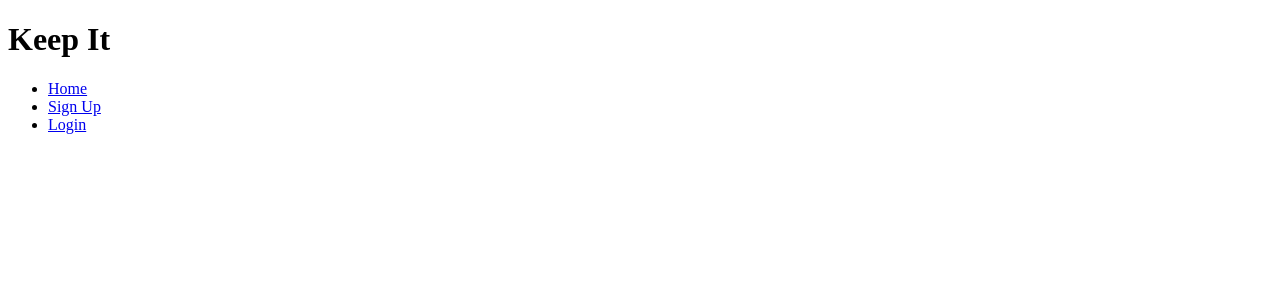
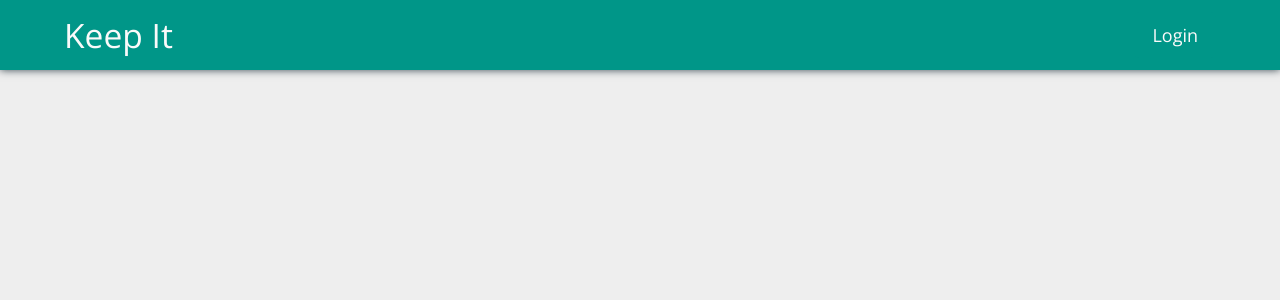
Before and after one commit to castilhoin/keep-it, a Python web app: template app/templates/base.html in a window 1280 px wide. Shown: the top 300 px of the page. Run offline with Jinja, Linux system fonts and the light colour scheme; the template is opened without the code that fills it, so the values that code supplies are empty.

Commit message:
Start header

```diff
--- /dev/null
+++ b/app/static/css/base.css
@@ -0,0 +1,20 @@
+:root {
+  --default-theme-primary: #009688;
+  --default-theme-primary-dark: #00675B;
+  --default-theme-secondary: #FF8A65;
+  --default-theme-text-light: #FAFAFA;
+  --default-theme-text-dark: #37474F;
+  --default-theme-gray-1: #EEEEEE;
+  --default-theme-gray-2: #e0e0e0;
+  --default-theme-gray-3: #BCBCBC;
+  --default-theme-gray-4: #AEAEAE;
+}
+body {
+  background: var(--default-theme-gray-1);
+  font-size: 12px;
+  font-family: 'Open Sans', Arial, Helvetica, sans-serif;
+}
+.container {
+  width: 90%;
+  margin: 0 auto;
+}
--- /dev/null
+++ b/app/static/css/reset.css
@@ -0,0 +1,10 @@
+*,
+*:before,
+*:after {
+  margin: 0;
+  padding: 0;
+  box-sizing: border-box;
+}
+html, body {
+  margin: 0;
+}
--- /dev/null
+++ b/app/static/css/style.css
@@ -0,0 +1,85 @@
+.header {
+  background: var(--default-theme-primary);
+  width: 100%;
+  position: fixed;
+  box-shadow: 0 0 8px var(--default-theme-text-dark);
+  top: 0;
+  padding: 1em 0;
+}
+.header .header-content {
+  display: flex;
+  flex-direction: row;
+  justify-content: space-between;
+}
+.header .header-brand a {
+  color: var(--default-theme-text-light);
+  font-size: 2.8em;
+  text-decoration: none;
+}
+.header .nav-btn {
+  border-radius: 50%;
+  width: 50px;
+  height: 50px;
+  cursor: pointer;
+  transition: background 0.3s;
+}
+.header .nav-btn:hover {
+  background: var(--default-theme-primary-dark);
+}
+.header .btn-hamburger {
+  display: block;
+  background: var(--default-theme-text-light);
+  width: 26px;
+  height: 3px;
+  position: relative;
+  top: 24px;
+  left: 13px;
+  transition: .8s ease-in-out;
+}
+.header .btn-hamburger:before,
+.header .btn-hamburger:after {
+  background: var(--default-theme-text-light);
+  content: '';
+  display: block;
+  width: 100%;
+  height: 100%;
+  position: absolute;
+  transition: .5s ease-in-out;
+}
+.header .btn-hamburger:before {
+  top: -8px;
+}
+.header .btn-hamburger:after {
+  bottom: -8px;
+}
+.nav-btn-checkbox {
+  display: none;
+}
+.nav-btn-checkbox:checked ~ .header .btn-hamburger {
+  transform: rotate(45deg);
+}
+.nav-btn-checkbox:checked ~ .header .btn-hamburger:before {
+  transform: rotate(90deg);
+  top: 0;
+}
+.nav-btn-checkbox:checked ~ .header .btn-hamburger:after {
+  transform: rotate(90deg);
+  bottom: 0;
+}
+.nav-btn-checkbox:checked ~ .nav .nav-list {
+  opacity: 1;
+  visibility: visible;
+}
+.header .header-content .login-btn a {
+  color: var(--default-theme-text-light);
+  background: var(--default-theme-primary);
+  font-size: 1.5em;
+  text-decoration: none;
+  padding: .6em 1em;
+  display: block;
+  border-radius: 5px;
+  transition: background .5s ease-in-out;
+}
+.header .header-content .login-btn a:hover {
+  background: var(--default-theme-primary-dark);
+}
--- a/app/templates/base.html
+++ b/app/templates/base.html
@@ -3,18 +3,33 @@
 <head>
   <meta charset="UTF-8">
   <meta name="viewport" content="width=device-width, initial-scale=1.0">
+  <link href="https://fonts.googleapis.com/css2?family=Open+Sans:wght@400;700&display=swap" rel="stylesheet">
+  <link rel="stylesheet" href="../static/css/reset.css">
+  <link rel="stylesheet" href="../static/css/base.css">
+  <link rel="stylesheet" href="../static/css/style.css">
   <title>{% block page_title %}{% endblock page_title %} | Keep It</title>
 </head>
 <body>
-  <header>
-    <h1>Keep It</h1>
-    <ul>
-      <li><a href="{{ url_for('site.index') }}">Home</a></li>
-      <li><a href="{{ url_for('site.signup') }}">Sign Up</a></li>
-      <li><a href="{{ url_for('site.login') }}">Login</a></li>
-    </ul>
+  <input type="checkbox" id="nav-btn-checkbox" class="nav-btn-checkbox">
+  <header class="header">
+    <div class="header-content container">
+      <div class="header-brand">
+        <a href="{{ url_for('site.index') }}">Keep It</a>
+      </div>
+      {% if current_user.is_authenticated %}
+        <label for="nav-btn-checkbox" class="nav-btn">
+          <span class="btn-hamburger"></span>
+        </label>
+      {% else %}
+        <div class="login-btn">
+          <a href="{{ url_for('site.login') }}">Login</a>
+        </div>
+      {% endif %}
+    </div>
   </header>
+  <section class="content container">
   {% block content %}
   {% endblock content %}
+  </section>
 </body>
 </html>
```
